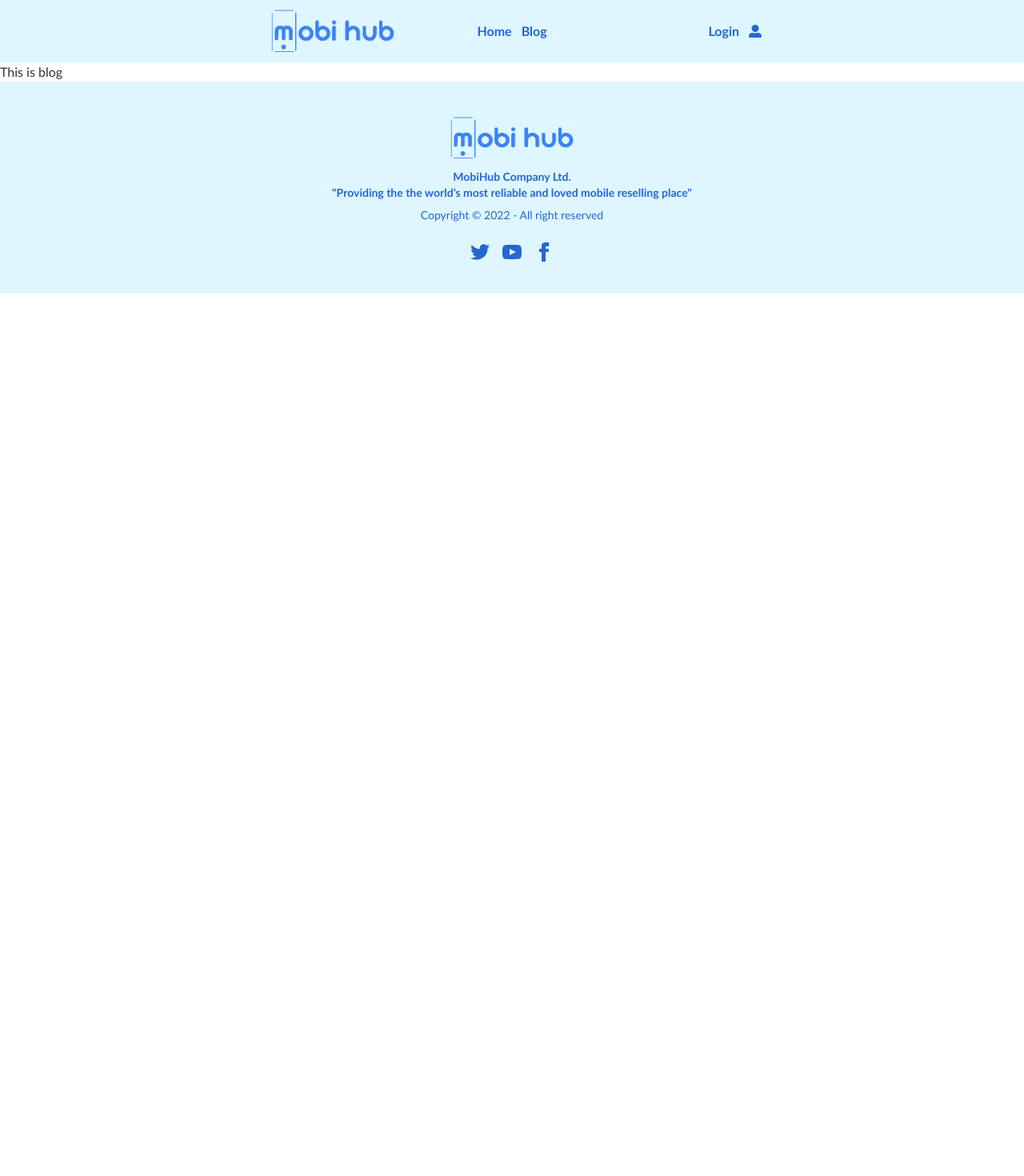
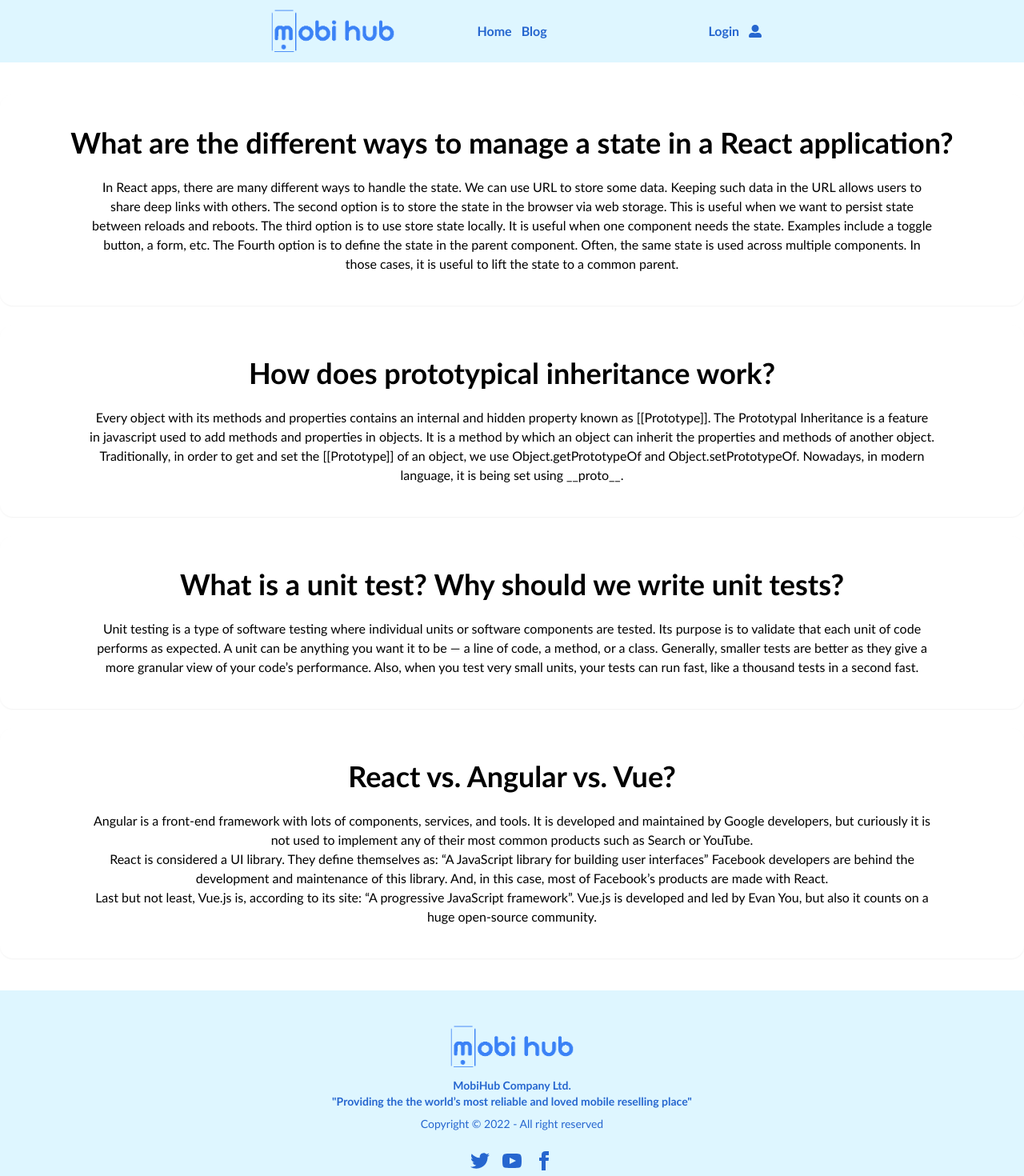
Before and after one commit to AsifKarim7/mobihub-client, a React (Create React App) app: page /blog in a window 1280 px wide. Shown: the top 1470 px of the page at 80% size. Before the commit the page ends 800 px from the top, so only its background shows below. Built offline with nearby package versions, Linux system fonts and the light colour scheme; no server answers.

Commit message:
blog page done

```diff
--- a/src/Layout/DashboardLayout.js
+++ b/src/Layout/DashboardLayout.js
@@ -4,6 +4,7 @@ import { Link, Outlet } from 'react-router-dom';
 import { AuthContext } from '../contexts/AuthProvider/AuthProvider';
 import useAdmin from '../hooks/useAdmin/useAdmin';
 import useBuyer from '../hooks/useBuyer/useBuyer';
+
 import useSeller from '../hooks/useSeller/useSeller';
 import Navbar from '../Pages/Shared/Navbar/Navbar';
 
--- a/src/Pages/AddProduct/AddProduct.js
+++ b/src/Pages/AddProduct/AddProduct.js
@@ -1,5 +1,6 @@
 import React, { useContext } from 'react';
 import toast from 'react-hot-toast';
+import { useNavigate } from 'react-router-dom';
 import { AuthContext } from '../../contexts/AuthProvider/AuthProvider';
 
 
@@ -8,6 +9,7 @@ const AddProduct = () => {
 
     const { user } = useContext(AuthContext);
     const { displayName, email } = user;
+    const navigate = useNavigate();
 
 
 
@@ -49,6 +51,7 @@ const AddProduct = () => {
                 if (data.acknowledged) {
                     form.reset();
                     toast.success('product added sucessfully')
+                    navigate('/dashboard/myproducts')
                 }
             })
             .catch(error => console.error(error));
--- a/src/Pages/AllBuyers/AllBuyers.js
+++ b/src/Pages/AllBuyers/AllBuyers.js
@@ -11,7 +11,6 @@ const AllBuyers = () => {
             const data = await res.json();
             return data;
         }
-
     });
 
     const handleAdmin = id => {
@@ -26,6 +25,24 @@ const AllBuyers = () => {
                 };
             })
     }
+
+    const handleDelete = _id => {
+        const proceed = window.confirm('Do you want to delete this review?');
+        if (proceed) {
+            fetch(`http://localhost:5000/users/${_id}`, {
+                method: 'DELETE'
+            })
+                .then(res => res.json())
+                .then(data => {
+                    console.log(data);
+                    if (data.deletedCount > 0) {
+                        toast.success('User Deleted!');
+                        refetch()
+                    }
+                })
+        }
+    }
+    console.log(buyers)
 
     return (
         <div>
@@ -61,8 +78,9 @@ const AllBuyers = () => {
                                 <th>
                                     {buyer?.role !== 'admin' && <button onClick={() => handleAdmin(buyer._id)} className="btn btn-info text-white btn-xs">Admin</button>}
                                 </th>
+                                {console.log(buyer)}
                                 <th>
-                                    <button className="btn  btn-error btn-circle btn-xs">
+                                    < button onClick={() => handleDelete(buyer._id)} className="btn  btn-error btn-circle btn-xs">
                                         <svg xmlns="http://www.w3.org/2000/svg" className="h-3 w-3" fill="none" viewBox="0 0 24 24" stroke="currentColor"><path strokeLinecap="round" strokeLinejoin="round" strokeWidth="2" d="M6 18L18 6M6 6l12 12" /></svg>
                                     </button>
                                 </th>
--- a/src/Pages/AllSeller/AllSeller.js
+++ b/src/Pages/AllSeller/AllSeller.js
@@ -24,6 +24,23 @@ const AllSeller = () => {
                     refetch();
                 };
             })
+    }
+
+    const handleDelete = _id => {
+        const proceed = window.confirm('Do you want to delete this review?');
+        if (proceed) {
+            fetch(`http://localhost:5000/users/${_id}`, {
+                method: 'DELETE'
+            })
+                .then(res => res.json())
+                .then(data => {
+                    console.log(data);
+                    if (data.deletedCount > 0) {
+                        toast.success('User Deleted!');
+                        refetch()
+                    }
+                })
+        }
     }
 
     return (
@@ -62,7 +79,7 @@ const AllSeller = () => {
                                 </th>
                                 <th>
 
-                                    <button className="btn  btn-error btn-circle btn-xs">
+                                    <button onClick={() => handleDelete(seller._id)} className="btn  btn-error btn-circle btn-xs">
                                         <svg xmlns="http://www.w3.org/2000/svg" className="h-3 w-3" fill="none" viewBox="0 0 24 24" stroke="currentColor"><path strokeLinecap="round" strokeLinejoin="round" strokeWidth="2" d="M6 18L18 6M6 6l12 12" /></svg>
                                     </button>
                                 </th>
--- a/src/Pages/Blog/Blog.js
+++ b/src/Pages/Blog/Blog.js
@@ -2,8 +2,29 @@ import React from 'react';
 
 const Blog = () => {
     return (
-        <div>
-            <h1>This is blog</h1>
+        <div className='max-w-screen-xl mx-auto my-10'>
+
+            <div className='text-center text-black shadow-sm py-10 my-6 rounded-2xl bg-white'>
+                <h2 className='text-4xl font-bold'>What are the different ways to manage a state in a React application?</h2>
+                <p className='mx-4 md:mx-28 mt-6 text-base font-thin'>In React apps, there are many different ways to handle the state. We can use URL to store some data. Keeping such data in the URL allows users to share deep links with others. The second option is to store the state in the browser via web storage. This is useful when we want to persist state between reloads and reboots. The third option is to use store state locally. It is useful when one component needs the state. Examples include a toggle button, a form, etc. The Fourth option is to define the state in the parent component. Often, the same state is used across multiple components. In those cases, it is useful to lift the state to a common parent. </p>
+            </div>
+
+            <div className='text-center text-black shadow-sm py-10 my-6 rounded-2xl bg-white'>
+                <h2 className='text-4xl font-bold'>How does prototypical inheritance work?</h2>
+                <p className='mx-4 md:mx-28 mt-6 text-base font-thin'>Every object with its methods and properties contains an internal and hidden property known as [[Prototype]]. The Prototypal Inheritance is a feature in javascript used to add methods and properties in objects. It is a method by which an object can inherit the properties and methods of another object. Traditionally, in order to get and set the [[Prototype]] of an object, we use Object.getPrototypeOf and Object.setPrototypeOf. Nowadays, in modern language, it is being set using __proto__.</p>
+            </div>
+
+            <div className='text-center text-black shadow-sm py-10 my-6 rounded-2xl bg-white'>
+                <h2 className='text-4xl font-bold'>What is a unit test? Why should we write unit tests?</h2>
+                <p className='mx-4 md:mx-28 mt-6 text-base font-thin'>Unit testing is a type of software testing where individual units or software components are tested. Its purpose is to validate that each unit of code performs as expected. A unit can be anything you want it to be — a line of code, a method, or a class. Generally, smaller tests are better as they give a more granular view of your code’s performance. Also, when you test very small units, your tests can run fast, like a thousand tests in a second fast.</p>
+            </div>
+
+            <div className='text-center text-black shadow-sm py-10 my-6 rounded-2xl bg-white'>
+                <h2 className='text-4xl font-bold'>React vs. Angular vs. Vue?</h2>
+                <p className='mx-4 md:mx-28 mt-6 text-base font-thin'>Angular is a front-end framework with lots of components, services, and tools. It is developed and maintained by Google developers, but curiously it is not used to implement any of their most common products such as Search or YouTube. <br /> React is considered a UI library. They define themselves as: “A JavaScript library for building user interfaces” Facebook developers are behind the development and maintenance of this library. And, in this case, most of Facebook’s products are made with React. <br /> Last but not least, Vue.js is, according to its site: “A progressive JavaScript framework”. Vue.js is developed and led by Evan You, but also it counts on a huge open-source community.
+                </p>
+            </div>
+
         </div>
     );
 };
--- a/src/hooks/useBuyer/useBuyer.js
+++ b/src/hooks/useBuyer/useBuyer.js
@@ -5,7 +5,7 @@ const useBuyer = email => {
     const [isBuyerLoading, setIsBuyerLoading] = useState(true)
     useEffect(() => {
         if (email) {
-            fetch(`http://localhost:5000/users/buyer/${email}`)
+            fetch(`http://localhost:5000/users/buyers/${email}`)
                 .then(res => res.json())
                 .then(data => {
                     console.log(data);
```
Also changed, not shown: src/Routes/Routes/Routes.js (+5 -5 lines).
